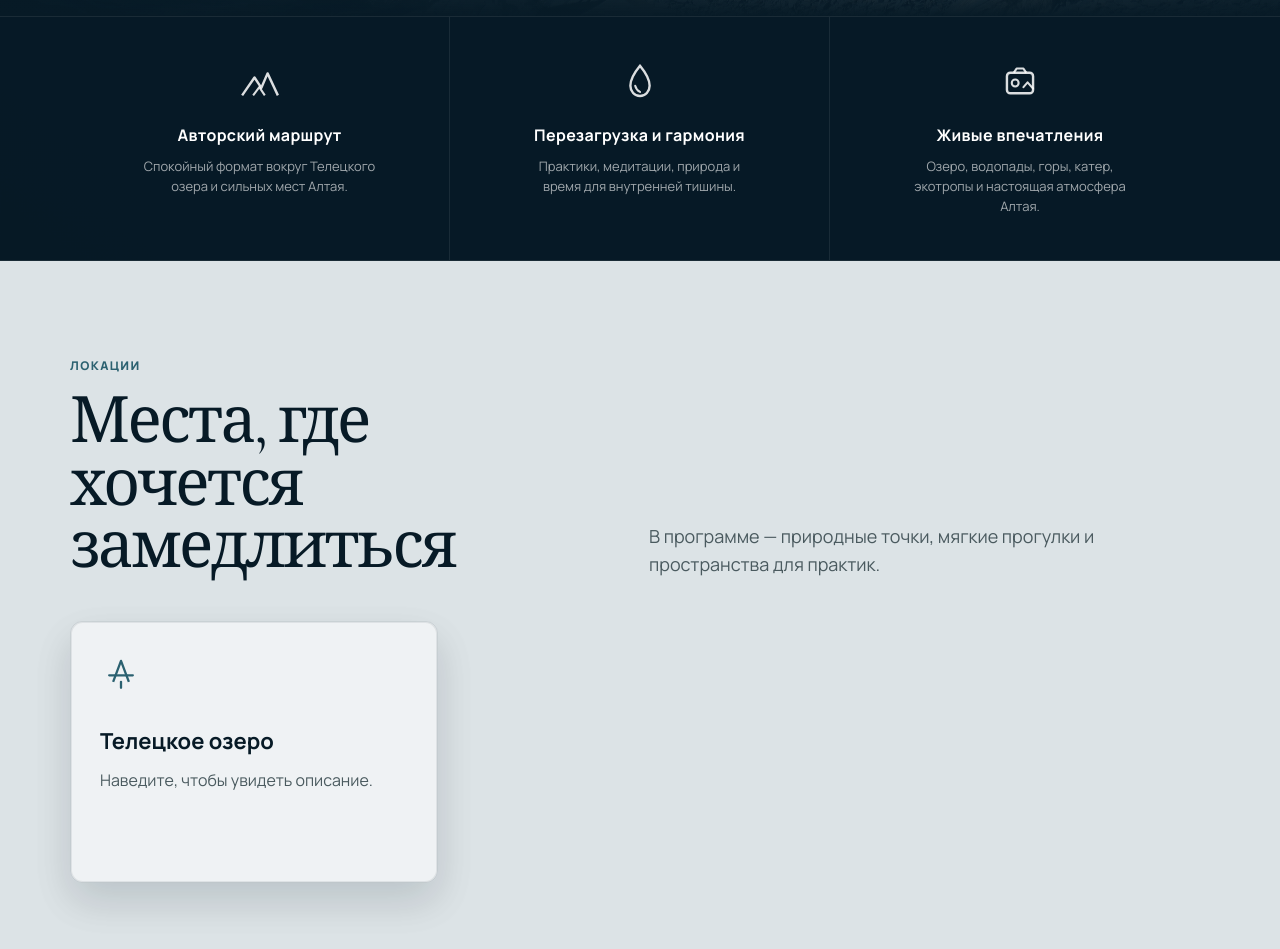
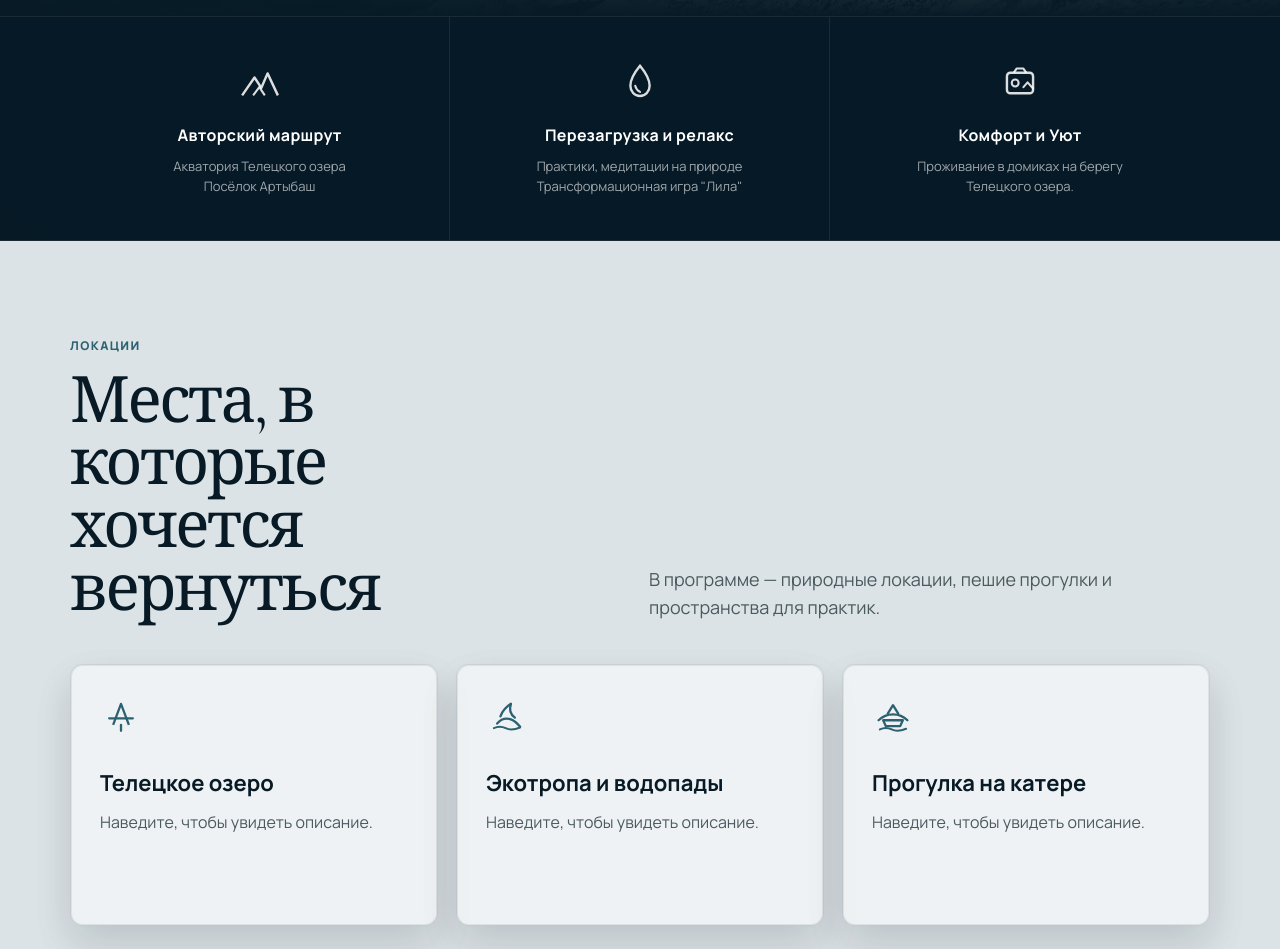
Before and after one commit to kuzmichevmaksim-byte/altai-site1, a plain HTML site: page index.html in a window 1280 px wide. Shown: the part 943-1892 px from the top of the page. Drawn offline with nearby package versions, Linux system fonts and the light colour scheme; grey boxes are pictures that could not be loaded.

Commit message:
Update index.html

```diff
--- a/index.html
+++ b/index.html
@@ -874,9 +874,18 @@
         <div class="hero-video-overlay"></div>
         <div class="container hero-layout">
           <div class="hero-content">
-            <div class="eyebrow">Июль • Телецкое озеро • места силы</div>
-            <h1>Алтай.<br>Места силы</h1>
-            <p>Путешествие для перезагрузки: природа, медитации, практики Ирины и спокойный ритм без дальних переездов.</p>
+
+            <h1>Алтай<br>Места Силы</h1>
+            <div style="
+font-family:'Cormorant Garamond', Georgia, serif;
+font-size:clamp(54px, 7vw, 88px);
+line-height:0.92;
+font-weight:400;
+letter-spacing:-0.045em;
+color:#ffffff;
+margin:-8px 0 24px;
+">19–25 Июля</div>
+            <p>Путешествие по одному из самых красивых уголков Алтая: горы, озеро, водопады, чистый воздух и атмосфера полного релакса, эмоциональная перезагрузка.</p>
             <a class="btn" href="https://t.me/irina810k" target="_blank">Смотреть условия</a>
           </div>
 
@@ -891,7 +900,7 @@
               <path d="M22 50L31 38L39 50" stroke="currentColor" stroke-width="3" stroke-linejoin="round"/>
             </svg>
             <h3>Авторский маршрут</h3>
-            <p>Спокойный формат вокруг Телецкого озера и сильных мест Алтая.</p>
+            <p>Акватория Телецкого озера<br>Посёлок Артыбаш</p>
           </div>
 
           <div class="feature">
@@ -899,8 +908,8 @@
               <path d="M32 7C23 18 18 27 18 36C18 44 24 51 32 51C40 51 46 44 46 36C46 27 41 18 32 7Z" stroke="currentColor" stroke-width="3.5"/>
               <path d="M25 36C26 40 28 43 32 45" stroke="currentColor" stroke-width="3" stroke-linecap="round"/>
             </svg>
-            <h3>Перезагрузка и гармония</h3>
-            <p>Практики, медитации, природа и время для внутренней тишины.</p>
+            <h3>Перезагрузка и релакс</h3>
+            <p>Практики, медитации на природе<br>Трансформационная игра "Лила"</p>
           </div>
 
           <div class="feature">
@@ -910,8 +919,8 @@
               <path d="M37 38L43 31L51 40" stroke="currentColor" stroke-width="3" stroke-linecap="round" stroke-linejoin="round"/>
               <path d="M23 17L27 11H37L41 17" stroke="currentColor" stroke-width="3" stroke-linejoin="round"/>
             </svg>
-            <h3>Живые впечатления</h3>
-            <p>Озеро, водопады, горы, катер, экотропы и настоящая атмосфера Алтая.</p>
+            <h3>Комфорт и Уют</h3>
+            <p>Проживание в домиках на берегу Телецкого озера.</p>
           </div>
         </div>
       </div>
@@ -921,9 +930,9 @@
           <div class="section-head">
             <div>
               <div class="kicker">Локации</div>
-              <h2>Места, где хочется замедлиться</h2>
+              <h2>Места, в которые хочется вернуться</h2>
             </div>
-            <p class="lead">В программе — природные точки, мягкие прогулки и пространства для практик.</p>
+            <p class="lead">В программе — природные локации, пешие прогулки и пространства для практик.</p>
           </div>
 
           <div class="places-grid">
@@ -954,6 +963,63 @@
 
   </div>
 </div>
+
+            <div class="place flip-card">
+              <div class="flip-inner">
+                <div class="flip-front">
+                  <svg viewBox="0 0 64 64" fill="none" aria-hidden="true">
+                    <path d="M17 45C23 38 31 36 39 39C44 41 48 45 52 50" stroke="currentColor" stroke-width="3.5" stroke-linecap="round"/>
+                    <path d="M12 52C18 49 24 49 30 52C36 55 42 55 52 51" stroke="currentColor" stroke-width="3" stroke-linecap="round"/>
+                    <path d="M22 34C25 26 30 20 38 15" stroke="currentColor" stroke-width="3.5" stroke-linecap="round"/>
+                    <path d="M38 15C35 24 37 31 44 36" stroke="currentColor" stroke-width="3.5" stroke-linecap="round"/>
+                  </svg>
+
+                  <h3>Экотропа и водопады</h3>
+
+                  <p>
+                    Наведите, чтобы увидеть описание.
+                  </p>
+                </div>
+
+                <div class="flip-back">
+                  <p>
+                    Прогулка по живописной экотропе среди вековых кедров, горных склонов и таёжных пейзажей.
+                    Маршрут проходит через красивые природные уголки Телецкого озера и ведёт к впечатляющим водопадам,
+                    где можно насладиться шумом воды, свежим горным воздухом и атмосферой единения с природой.
+                  </p>
+                </div>
+              </div>
+            </div>
+
+            <div class="place flip-card">
+              <div class="flip-inner">
+                <div class="flip-front">
+                  <svg viewBox="0 0 64 64" fill="none" aria-hidden="true">
+                    <path d="M10 40C16 34 24 31 32 31C40 31 48 34 54 40" stroke="currentColor" stroke-width="3.5" stroke-linecap="round"/>
+                    <path d="M17 40H47L43 49H21L17 40Z" stroke="currentColor" stroke-width="3.5" stroke-linejoin="round"/>
+                    <path d="M24 30L32 17L40 30" stroke="currentColor" stroke-width="3.5" stroke-linecap="round" stroke-linejoin="round"/>
+                    <path d="M12 54C18 51 24 51 30 54C36 57 42 57 52 53" stroke="currentColor" stroke-width="3" stroke-linecap="round"/>
+                  </svg>
+
+                  <h3>Прогулка на катере</h3>
+
+                  <p>
+                    Наведите, чтобы увидеть описание.
+                  </p>
+                </div>
+
+                <div class="flip-back">
+                  <p>
+                    Мы отправимся в увлекательное путешествие по Телецкому озеру — настоящей жемчужине Алтая,
+                    окружённой величественными горами и густой таёжной природой. Во время прогулки на катере
+                    вы увидите самые живописные уголки озера, недоступные с берега, энергетически мощные водопады
+                    и насладитесь кристально чистой водой.
+                  </p>
+                </div>
+              </div>
+            </div>
+
+
 
         </div>
       </section>
```
